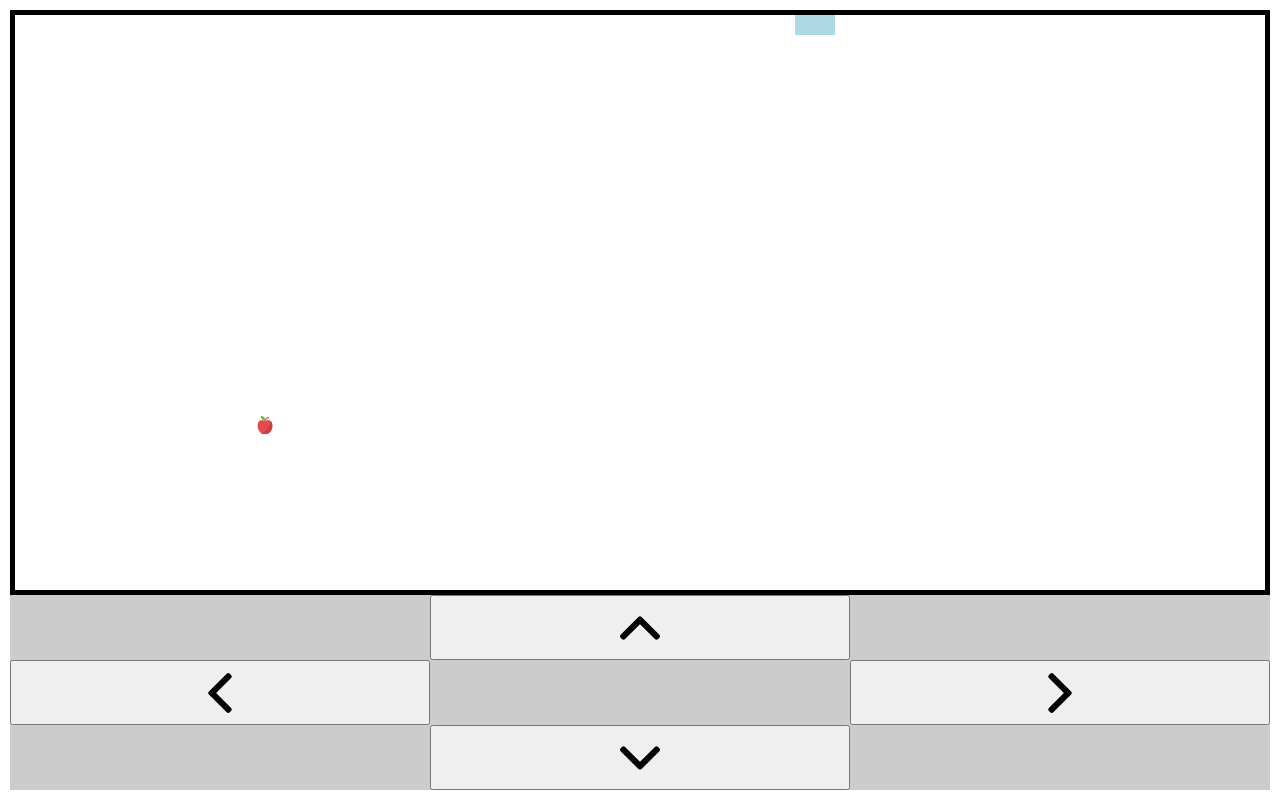
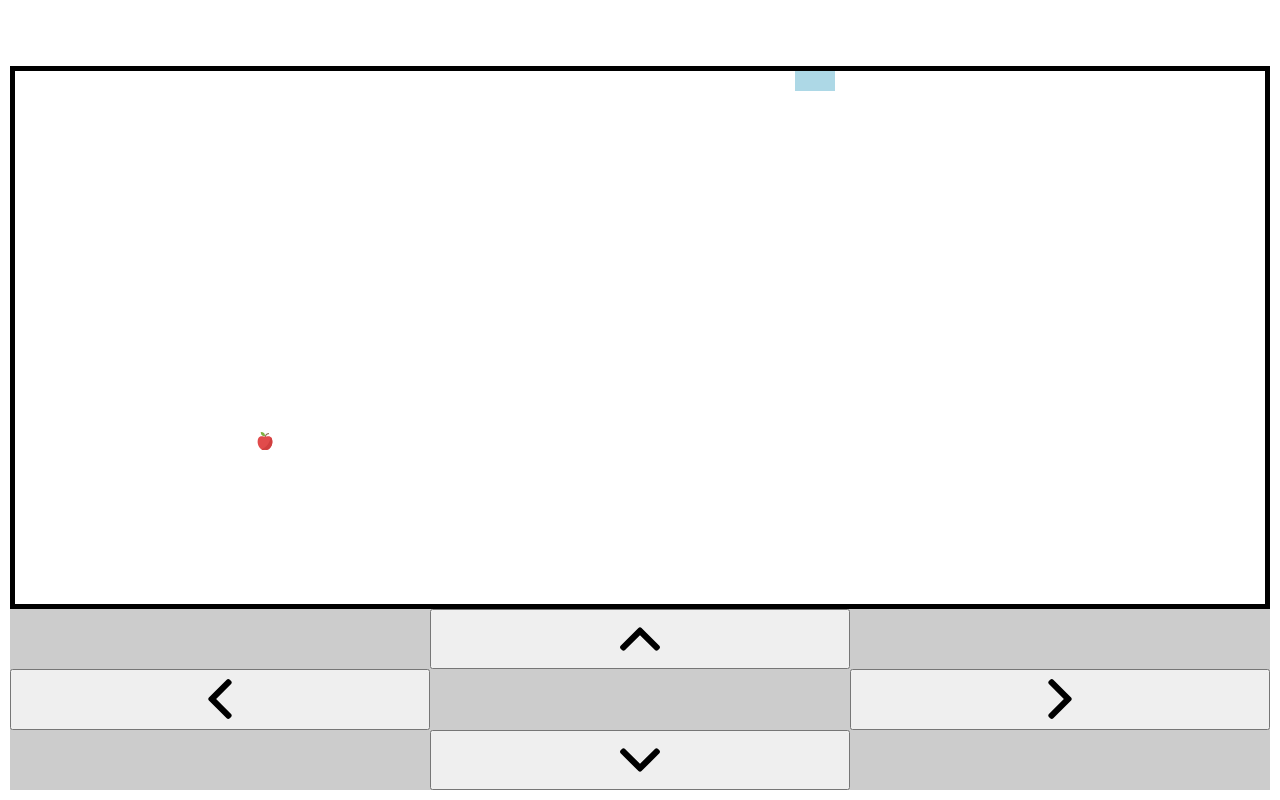
Before and after one commit to Bogdanvosk/snake-game, a React (Create React App) app: page / in a window 1280 px wide. Built offline with nearby package versions, Linux system fonts and the light colour scheme.

Commit message:
FIX: adaptive height on Android Chrome browser

```diff
--- a/src/index.css
+++ b/src/index.css
@@ -9,7 +9,8 @@ body {
 }
 
 #root {
-  height: 100vh;
+  margin-top: 56px;
+  height: calc(100vh - 56px);
 }
 
 .wrapper {
```
